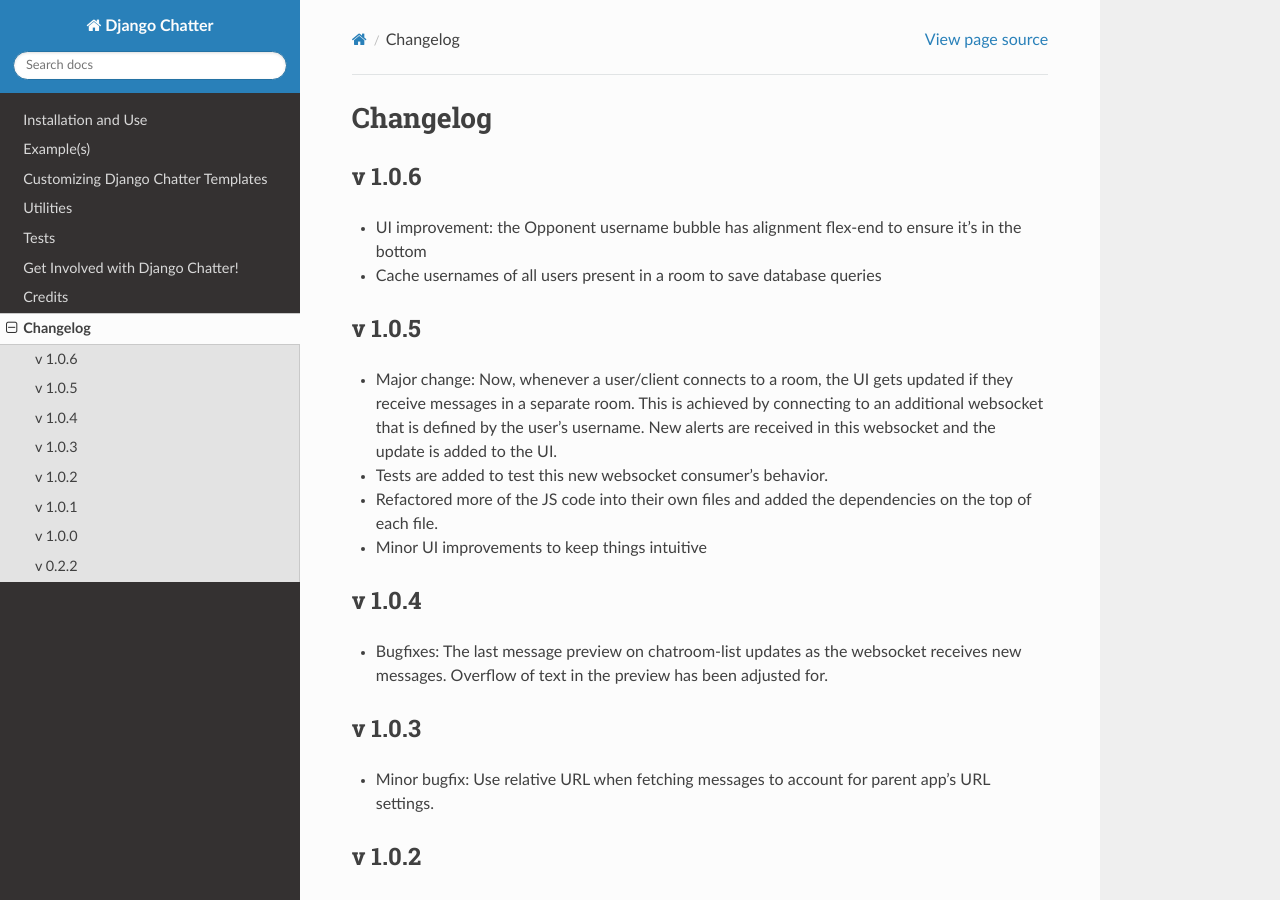
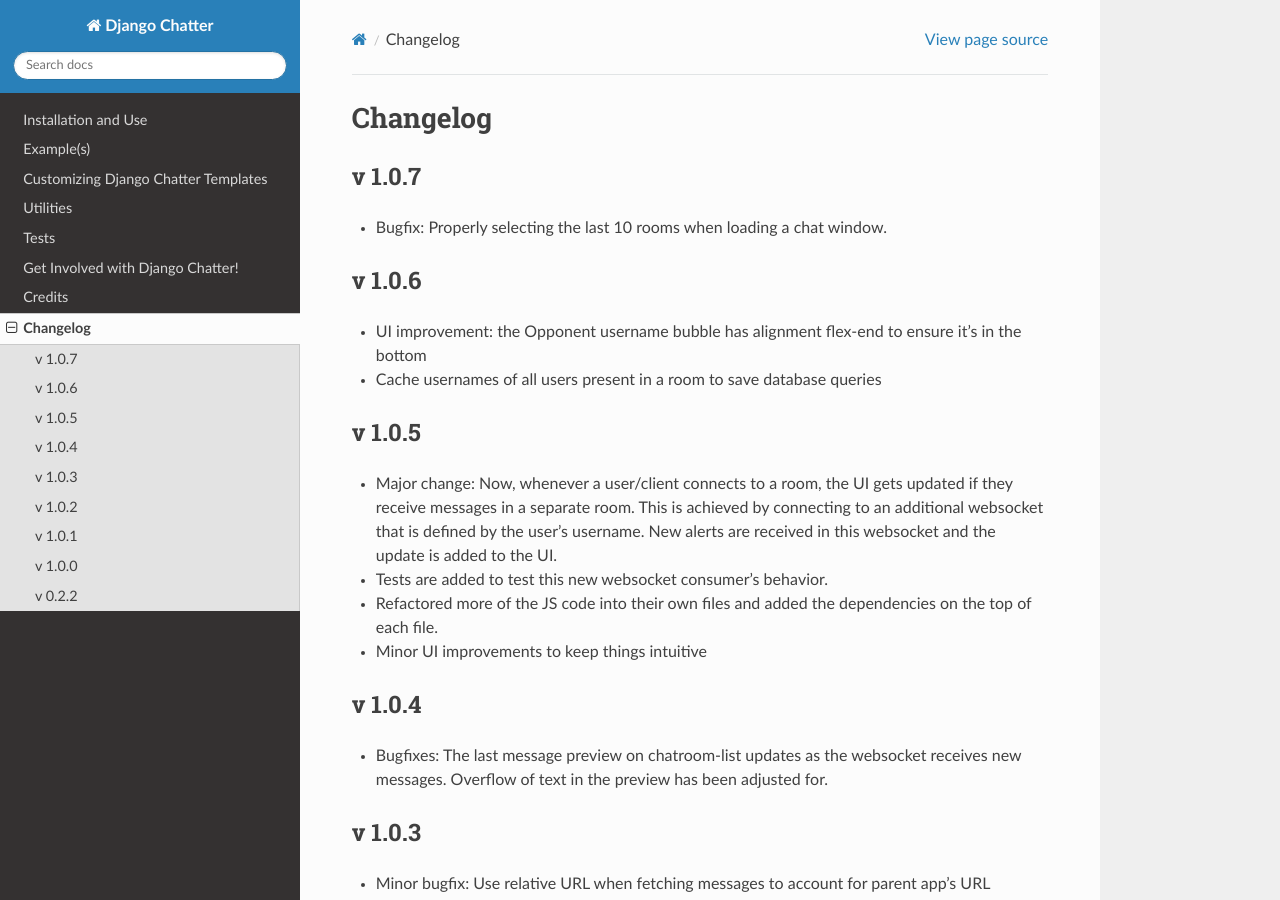
Before and after one commit to dibs-devs/chatter, a Sphinx documentation site: the page built from docs/source/templates/changelog.rst, in a window 1280 px wide and 900 px high. Built offline with Sphinx 7.4.7 and the Read the Docs theme 2.0.0, drawn with Linux system fonts in a browser that asks for light colours.

Commit message:
Added 1.0.7 version changes

```diff
--- a/docs/source/templates/changelog.rst
+++ b/docs/source/templates/changelog.rst
@@ -1,6 +1,9 @@
 Changelog
 =========
 
+v 1.0.7
+-------
+- Bugfix: Properly selecting the last 10 rooms when loading a chat window.
 
 v 1.0.6
 -------
--- a/setup.py
+++ b/setup.py
@@ -9,7 +9,7 @@
 
 setup(
     name='django-chatter',
-    version='1.0.6',
+    version='1.0.7',
     packages=find_packages(),
     include_package_data=True,
     license='MIT License',  # example license
```
